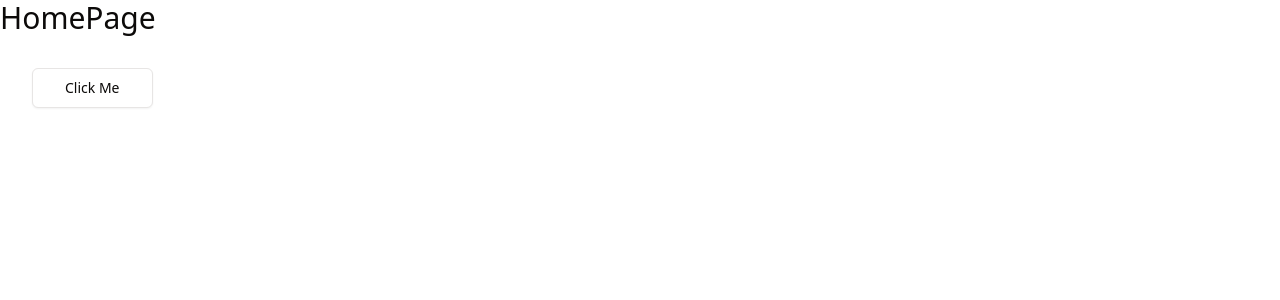
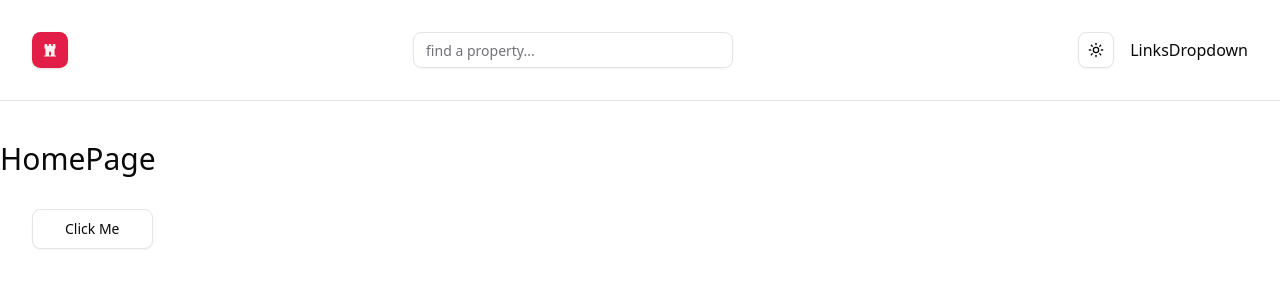
Before and after one commit to xtGitCode/casaway, a Next.js app: page / in a window 1280 px wide. Shown: the top 300 px of the page. Built offline with nearby package versions, Linux system fonts and the light colour scheme.

Commit message:
nav bar, darkmode toggle

```diff
--- a/app/globals.css
+++ b/app/globals.css
@@ -11,49 +11,60 @@
 @layer base {
   :root {
     --background: 0 0% 100%;
-    --foreground: 20 14.3% 4.1%;
+    --foreground: 240 10% 3.9%;
     --card: 0 0% 100%;
-    --card-foreground: 20 14.3% 4.1%;
+    --card-foreground: 240 10% 3.9%;
     --popover: 0 0% 100%;
-    --popover-foreground: 20 14.3% 4.1%;
-    --primary: 24.6 95% 53.1%;
-    --primary-foreground: 60 9.1% 97.8%;
-    --secondary: 60 4.8% 95.9%;
-    --secondary-foreground: 24 9.8% 10%;
-    --muted: 60 4.8% 95.9%;
-    --muted-foreground: 25 5.3% 44.7%;
-    --accent: 60 4.8% 95.9%;
-    --accent-foreground: 24 9.8% 10%;
+    --popover-foreground: 240 10% 3.9%;
+    --primary: 346.8 77.2% 49.8%;
+    --primary-foreground: 355.7 100% 97.3%;
+    --secondary: 240 4.8% 95.9%;
+    --secondary-foreground: 240 5.9% 10%;
+    --muted: 240 4.8% 95.9%;
+    --muted-foreground: 240 3.8% 46.1%;
+    --accent: 240 4.8% 95.9%;
+    --accent-foreground: 240 5.9% 10%;
     --destructive: 0 84.2% 60.2%;
-    --destructive-foreground: 60 9.1% 97.8%;
-    --border: 20 5.9% 90%;
-    --input: 20 5.9% 90%;
-    --ring: 24.6 95% 53.1%;
-    --radius: 0.5rem;
+    --destructive-foreground: 0 0% 98%;
+    --border: 240 5.9% 90%;
+    --input: 240 5.9% 90%;
+    --ring: 346.8 77.2% 49.8%;
+    --radius: 0.65rem;
+    --chart-1: 12 76% 61%;
+    --chart-2: 173 58% 39%;
+    --chart-3: 197 37% 24%;
+    --chart-4: 43 74% 66%;
+    --chart-5: 27 87% 67%;
   }
 
   .dark {
     --background: 20 14.3% 4.1%;
-    --foreground: 60 9.1% 97.8%;
-    --card: 20 14.3% 4.1%;
-    --card-foreground: 60 9.1% 97.8%;
-    --popover: 20 14.3% 4.1%;
-    --popover-foreground: 60 9.1% 97.8%;
-    --primary: 20.5 90.2% 48.2%;
-    --primary-foreground: 60 9.1% 97.8%;
-    --secondary: 12 6.5% 15.1%;
-    --secondary-foreground: 60 9.1% 97.8%;
-    --muted: 12 6.5% 15.1%;
-    --muted-foreground: 24 5.4% 63.9%;
+    --foreground: 0 0% 95%;
+    --card: 24 9.8% 10%;
+    --card-foreground: 0 0% 95%;
+    --popover: 0 0% 9%;
+    --popover-foreground: 0 0% 95%;
+    --primary: 346.8 77.2% 49.8%;
+    --primary-foreground: 355.7 100% 97.3%;
+    --secondary: 240 3.7% 15.9%;
+    --secondary-foreground: 0 0% 98%;
+    --muted: 0 0% 15%;
+    --muted-foreground: 240 5% 64.9%;
     --accent: 12 6.5% 15.1%;
-    --accent-foreground: 60 9.1% 97.8%;
-    --destructive: 0 72.2% 50.6%;
-    --destructive-foreground: 60 9.1% 97.8%;
-    --border: 12 6.5% 15.1%;
-    --input: 12 6.5% 15.1%;
-    --ring: 20.5 90.2% 48.2%;
+    --accent-foreground: 0 0% 98%;
+    --destructive: 0 62.8% 30.6%;
+    --destructive-foreground: 0 85.7% 97.3%;
+    --border: 240 3.7% 15.9%;
+    --input: 240 3.7% 15.9%;
+    --ring: 346.8 77.2% 49.8%;
+    --chart-1: 220 70% 50%;
+    --chart-2: 160 60% 45%;
+    --chart-3: 30 80% 55%;
+    --chart-4: 280 65% 60%;
+    --chart-5: 340 75% 55%;
   }
 }
+
 
 @layer base {
   * {
--- a/app/layout.tsx
+++ b/app/layout.tsx
@@ -1,6 +1,8 @@
 import type { Metadata } from "next";
 import localFont from "next/font/local";
 import "./globals.css";
+import Navbar from "@/components/navbar/Navbar";
+import Providers from "./providers";
 
 const geistSans = localFont({
   src: "./fonts/GeistVF.woff",
@@ -24,11 +26,17 @@ export default function RootLayout({
   children: React.ReactNode;
 }>) {
   return (
-    <html lang="en">
+    <html lang="en" suppressHydrationWarning>
       <body
         className={`${geistSans.variable} ${geistMono.variable} antialiased`}
       >
-        {children}
+        <Providers>
+          <Navbar />
+          <main className="containter py-10">
+            {children}
+          </main>
+        </Providers>
+
       </body>
     </html>
   );
--- /dev/null
+++ b/app/providers.tsx
@@ -0,0 +1,12 @@
+'use client'
+import { ThemeProvider } from "./theme-provider";
+
+function Providers({ children }: { children: React.ReactNode }) {
+  return (
+    <ThemeProvider attribute="class" defaultTheme="system" enableSystem disableTransitionOnChange>
+      {children}
+    </ThemeProvider>
+  )
+}
+
+export default Providers
--- /dev/null
+++ b/app/theme-provider.tsx
@@ -0,0 +1,11 @@
+"use client"
+
+import * as React from "react"
+import { ThemeProvider as NextThemesProvider } from "next-themes"
+
+export function ThemeProvider({
+  children,
+  ...props
+}: React.ComponentProps<typeof NextThemesProvider>) {
+  return <NextThemesProvider {...props}>{children}</NextThemesProvider>
+}
--- a/components/navbar/DarkMode.tsx
+++ b/components/navbar/DarkMode.tsx
@@ -1,7 +1,40 @@
-function DarkMode() {
+"use client"
+
+import * as React from "react"
+import { Moon, Sun } from "lucide-react"
+import { useTheme } from "next-themes"
+
+import { Button } from "@/components/ui/button"
+import {
+  DropdownMenu,
+  DropdownMenuContent,
+  DropdownMenuItem,
+  DropdownMenuTrigger,
+} from "@/components/ui/dropdown-menu"
+
+export default function ModeToggle() {
+  const { setTheme } = useTheme()
+
   return (
-    <div>DarkMode</div>
+    <DropdownMenu>
+      <DropdownMenuTrigger asChild>
+        <Button variant="outline" size="icon">
+          <Sun className="h-[1.2rem] w-[1.2rem] scale-100 rotate-0 transition-all dark:scale-0 dark:-rotate-90" />
+          <Moon className="absolute h-[1.2rem] w-[1.2rem] scale-0 rotate-90 transition-all dark:scale-100 dark:rotate-0" />
+          <span className="sr-only">Toggle theme</span>
+        </Button>
+      </DropdownMenuTrigger>
+      <DropdownMenuContent align="end">
+        <DropdownMenuItem onClick={() => setTheme("light")}>
+          Light
+        </DropdownMenuItem>
+        <DropdownMenuItem onClick={() => setTheme("dark")}>
+          Dark
+        </DropdownMenuItem>
+        <DropdownMenuItem onClick={() => setTheme("system")}>
+          System
+        </DropdownMenuItem>
+      </DropdownMenuContent>
+    </DropdownMenu>
   )
 }
-
-export default DarkMode
--- a/components/navbar/Logo.tsx
+++ b/components/navbar/Logo.tsx
@@ -1,6 +1,14 @@
+import Link from "next/link"
+import { Button } from "@/components/ui/button"
+import { PiCastleTurretFill } from "react-icons/pi"
+
 function Logo() {
   return (
-    <div>Logo</div>
+    <Button size='icon' asChild>
+      <Link href="/">
+        <PiCastleTurretFill className="h-6 w-6" />
+      </Link>
+    </Button>
   )
 }
 
--- a/components/navbar/NavSearch.tsx
+++ b/components/navbar/NavSearch.tsx
@@ -1,6 +1,9 @@
+import { Input } from "@/components/ui/input"
+
 function NavSearch() {
   return (
-    <div>NavSearch</div>
+    <Input type='text' placeholder="find a property..."
+    className="max-w-xs dark:bg-muted"/>
   )
 }
 
--- a/components/navbar/Navbar.tsx
+++ b/components/navbar/Navbar.tsx
@@ -1,6 +1,21 @@
+import NavSearch from "./NavSearch"
+import LinksDropdown from "./LinksDropdown"
+import DarkMode from "./DarkMode"
+import Logo from "./Logo"
+
 function Navbar() {
   return (
-    <div>Navbar</div>
+    <nav className="border-b">
+        <div className="container flex flex-col sm:flex-row sm:justify-between
+        sm:items-center flex-wrap gap-4 py-8">
+            <Logo />
+            <NavSearch />
+            <div className="flex items-center gap-4">
+                <DarkMode />
+                <LinksDropdown />
+            </div>
+        </div>
+    </nav>
   )
 }
 
--- a/package.json
+++ b/package.json
@@ -23,9 +23,11 @@
     "date-fns": "^4.1.0",
     "lucide-react": "^0.540.0",
     "next": "14.2.29",
+    "next-themes": "^0.4.6",
     "react": "^18",
     "react-day-picker": "^9.9.0",
     "react-dom": "^18",
+    "react-icons": "^5.5.0",
     "tailwind-merge": "^3.3.1",
     "tailwindcss-animate": "^1.0.7"
   },
```
Also changed, not shown: 1 other file (tests, documents, lock files or other folders).
